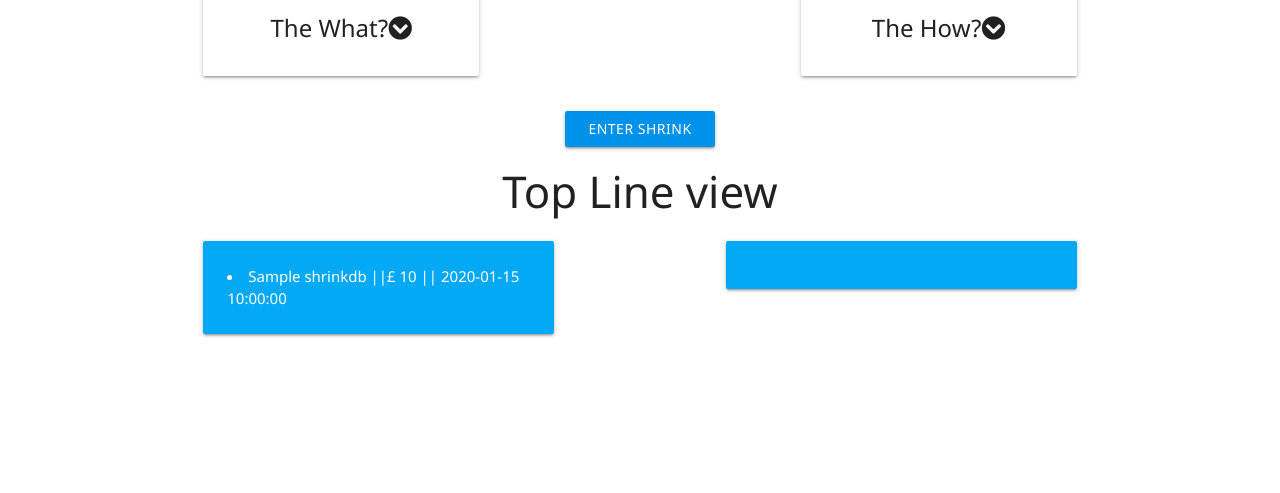
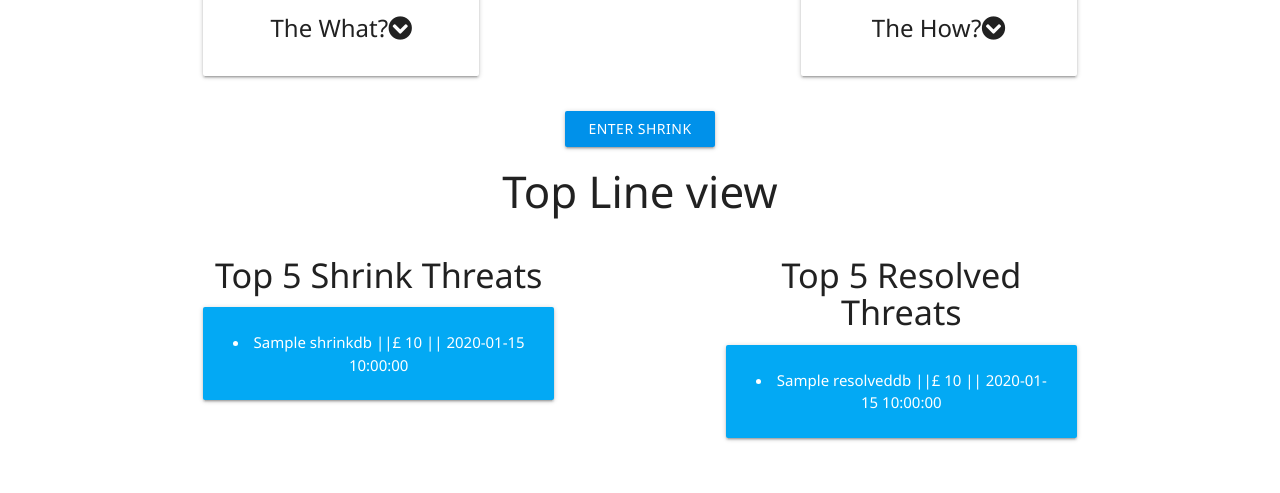
Before and after one commit to leeton1412/myshrink, a Flask app: page / in a window 1280 px wide. Shown: the part 736-1229 px from the top of the page. Before the commit the page ends 1073 px from the top, so only its background shows below. Run offline with Flask 2, Linux system fonts and the light colour scheme; a database or web service that is not in the repository returns one stand-in record (values such as "Sample title"); some libraries are stand-ins or nearby versions.

Commit message:
Added resolved shrink section

```diff
--- a/app.py
+++ b/app.py
@@ -22,9 +22,14 @@ mongo = PyMongo(app)
 @app.route("/")
 @app.route("/get_shrink")
 def get_shrink():
+    shrinkrs = mongo.db.resolvedDb.find().limit(5).sort(
+        "amount_lost_value"
+    )
     shrink = mongo.db.shrinkDB.find().limit(5).sort(
         "amount_lost_value", -1,)
-    return render_template("shrink.html", shrinkDB=shrink)
+    return render_template(
+        "shrink.html", shrinkDB=shrink, shrinkresolved=shrinkrs)
+
 
 # Dont forget to remove debug
 
--- a/templates/shrink.html
+++ b/templates/shrink.html
@@ -74,19 +74,24 @@
     <h3 class="center-align">Top Line view</h3>
 </div>
 <!--Shrink cards using Materialize Top 5 store lines day-->
-  <div class="row">
+  <div class="row center-align">
     <div class="col s12 m5">
+        <h4>Top 5 Shrink Threats</h4>
       <div class="card-panel light-blue">
         <span class="white-text">
                {% for shrink in shrinkDB %}
-              <li>{{ shrink.product_name }} ||£ {{ shrink.amount_lost_value }} || {{ shrink.date }}</li>
+                <li>{{ shrink.product_name }} ||£ {{ shrink.amount_lost_value }} || {{ shrink.date }}</li>
                {% endfor %}
         </span>
       </div>
     </div>
     <div class="col s12 m5 offset-m2">
+        <h4>Top 5 Resolved Threats</h4>
       <div class="card-panel light-blue">
         <span class="white-text">
+            {% for shrinkrs in shrinkresolved %}
+                <li>{{ shrinkrs.product_name }} ||£ {{ shrinkrs.amount_lost_value }} || {{ shrinkrs.date }}</li>
+            {% endfor %}
         </span>
       </div>
     </div>
```
